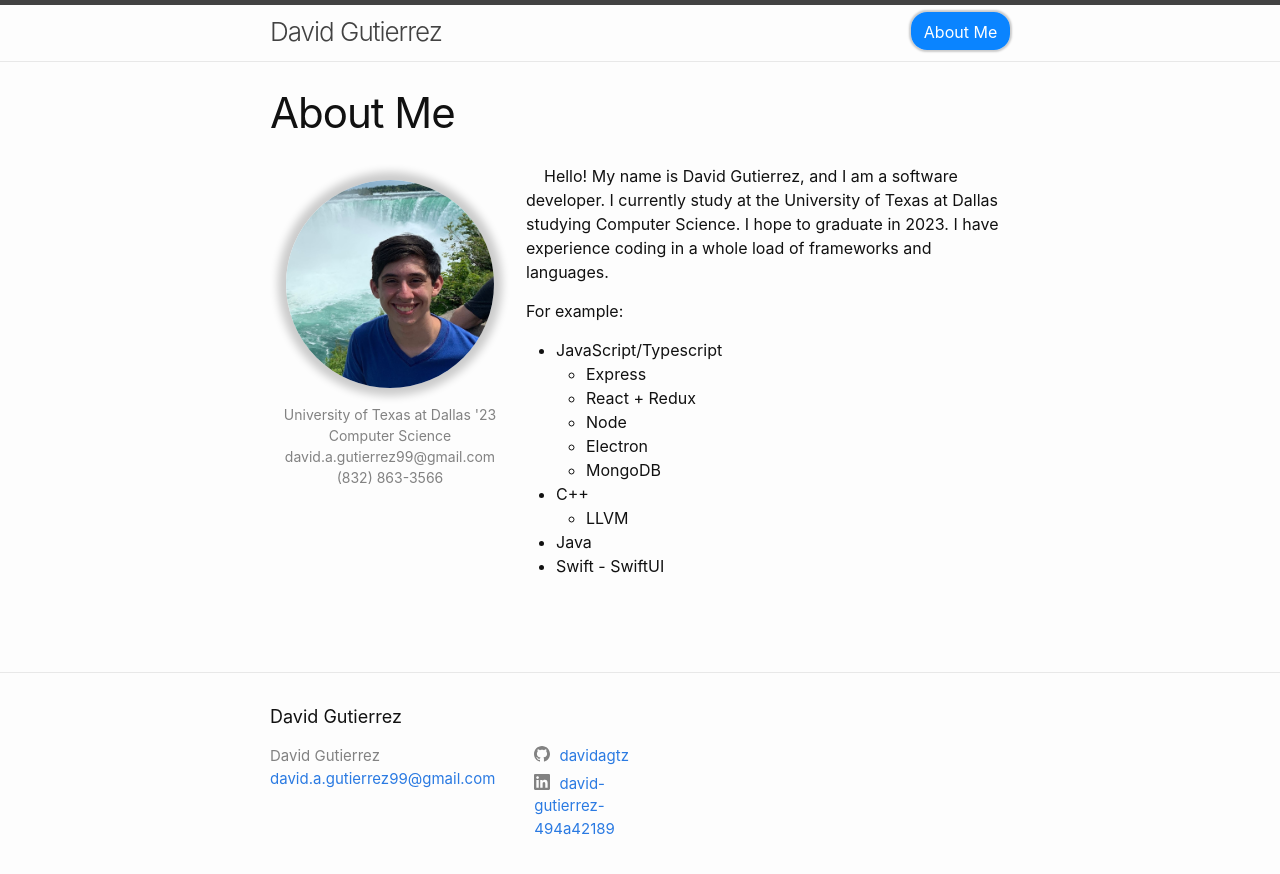
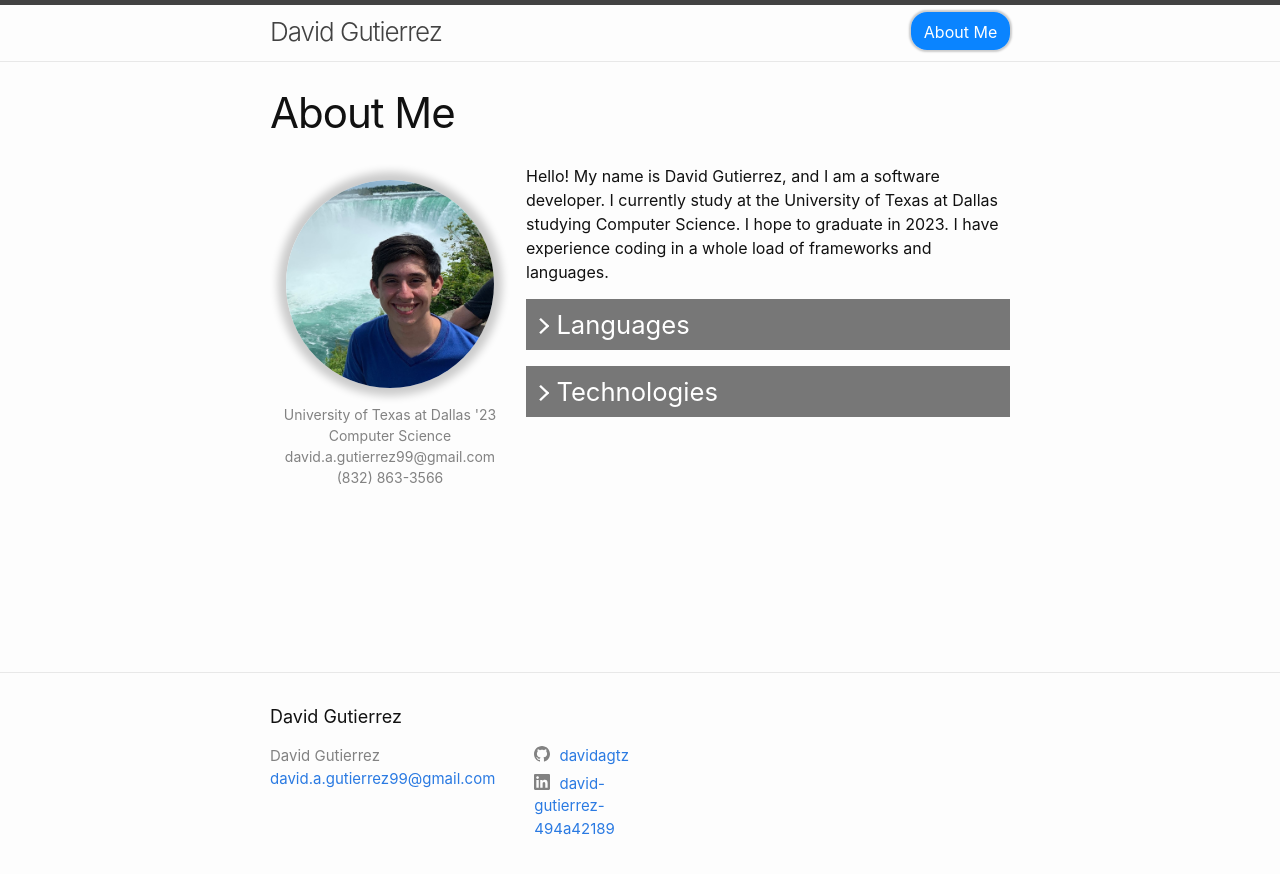
Before and after one commit to davidagtz/davidagtz.github.io, a Jekyll site: the page built from about.html, in a window 1280 px wide. Shown: the top 874 px of the page. Built offline with Jekyll 4.4.1, drawn with Linux system fonts in a browser that asks for light colours.

Commit message:
Made drop downs in about me

```diff
--- a/_sass/minima/_about.sass
+++ b/_sass/minima/_about.sass
@@ -25,3 +25,49 @@ $shadow: .5em
 
 #about-text
     flex: 1
+
+@keyframes turn-activate
+    100%
+        transform: rotate(90deg)
+@keyframes turn-deactivate
+    0%
+        transform: rotate(90deg)
+    100%
+        transform: rotate(0deg)
+
+.drop-table
+    box-sizing: border-box
+    margin-bottom: 1em
+    overflow-y: hidden
+    height: 3.2em
+    h3
+        color: #fff
+        background-color: #777
+        font-size: 1.6em
+        padding: .5em
+        line-height: 1em
+        margin: 0
+        user-select: none
+        &:hover
+            background-color: #444
+        &::before
+            content: " "
+            background-image: url("/assets/arrow.svg")
+            background-size: contain
+            width: .5em * 18 / 30
+            height: .5em
+            display: inline-block
+            margin-right: .25em
+            animation-name: turn-deactivate
+            animation-duration: .5s
+            animation-fill-mode: forwards
+            font-size: 1.25em
+    ul
+        padding: .5em
+        list-style-type: none
+        margin: 0
+    &.clicked
+        height: auto
+        h3::before
+            animation-name: turn-activate
+            animation-duration: .5s
--- /dev/null
+++ b/about.html
@@ -0,0 +1,54 @@
+---
+layout: page
+title: "About Me"
+permalink: /about/
+---
+
+<div id="about-info">
+    <div id="about-meta">
+        <div id="profile"></div>
+        <span class="post-meta">University of Texas at Dallas '23</span>
+        <span class="post-meta">Computer Science</span>
+        <a class="post-meta" href="mailto:david.a.gutierrez99@gmail.com">david.a.gutierrez99@gmail.com</a>
+        <a class="post-meta" href="tel:+18328633566">(832) 863-3566</a>
+    </div>
+    <div id="about-text">
+        <p>Hello! My name is David Gutierrez, and I am a software developer. I currently study at the University of Texas at Dallas studying Computer Science. I hope to graduate in 2023. I have experience coding in a whole load of frameworks and languages.</p>
+        <div class="drop-table">
+            <h3>Languages</h3>
+            <ul>
+                <li>JavaScript</li>
+                <li>C++</li>
+                <li>Java</li>
+                <li>Swift</li>
+            </ul>
+        </div>
+        <div class="drop-table">
+            <h3>Technologies</h3>
+            <ul>
+                <li>React + Redux</li>
+                <li>Electron</li>
+                <li>MongoDB</li>
+                <li>SwiftUI</li>
+                <li>LLVM</li>
+                <li>Express.js</li>
+                <li>Tensorflow</li>
+            </ul>
+        </div>
+    </div>
+    <script>
+        const tables = document.getElementsByClassName("drop-table")
+        for(let i = 0; i < tables.length; i++) {
+            tables[i].onclick = ()=>{
+                const list = tables[i].className;
+                const index = list.indexOf("clicked");
+                if(index != -1) {
+                    tables[i].className = list.substring(0, index) + list.substring(index + "clicked".length + 1)
+                }
+                else {
+                    tables[i].className += " clicked"
+                }
+            }
+        }
+    </script>
+</div>
--- a/about.markdown
+++ /dev/null
@@ -1,31 +0,0 @@
----
-layout: page
-title: "About Me"
-permalink: /about/
----
-
-<div id="about-info">
-    <div id="about-meta">
-        <div id="profile"></div>
-        <span class="post-meta">University of Texas at Dallas '23</span>
-        <span class="post-meta">Computer Science</span>
-        <a class="post-meta" href="mailto:david.a.gutierrez99@gmail.com">david.a.gutierrez99@gmail.com</a>
-        <a class="post-meta" href="tel:+18328633566">(832) 863-3566</a>
-    </div>
-<div id="about-text">
-{{"&nbsp;&nbsp;&nbsp;&nbsp;Hello! My name is David Gutierrez, and I am a software developer. I currently study at the University of Texas at Dallas studying Computer Science. I hope to graduate in 2023. I have experience coding in a whole load of frameworks and languages.
-
-For example:
-
--   JavaScript/Typescript
-    -   Express
-    -   React + Redux
-    -   Node
-    -   Electron
-    -   MongoDB
--   C++
-    -   LLVM
--   Java
--   Swift - SwiftUI" |markdownify}}
-</div>
-</div>
```
Also changed, not shown: _layouts/page.html (indentation only), assets/arrow.svg (added).
